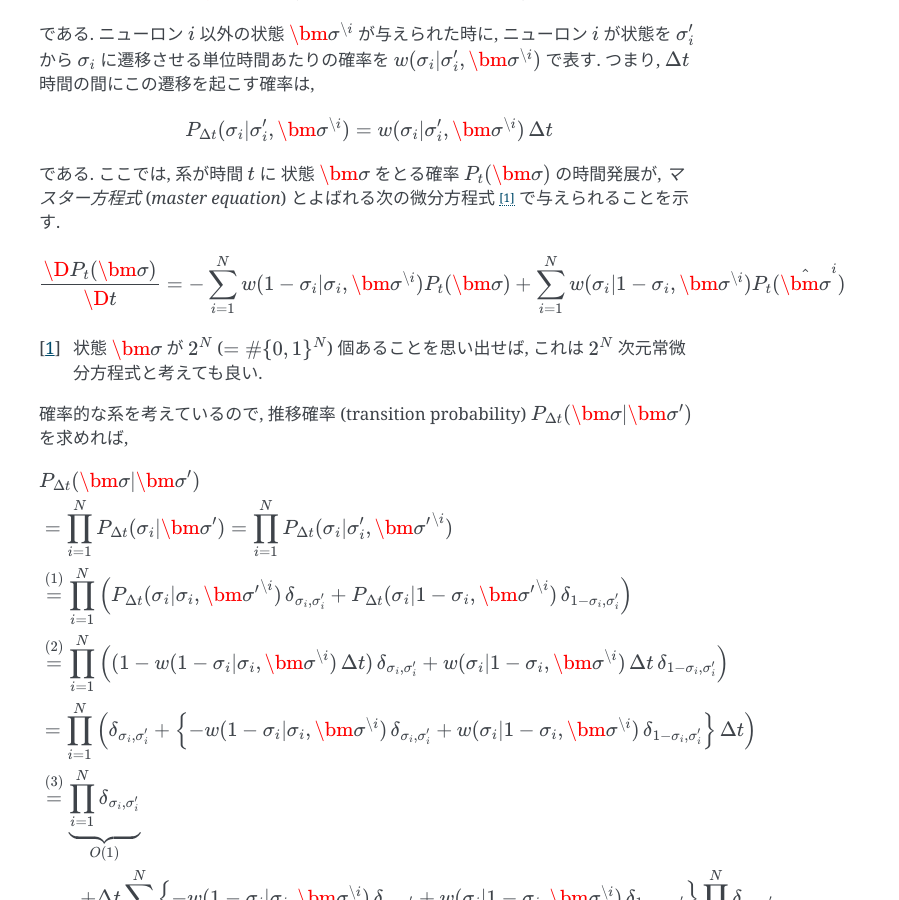
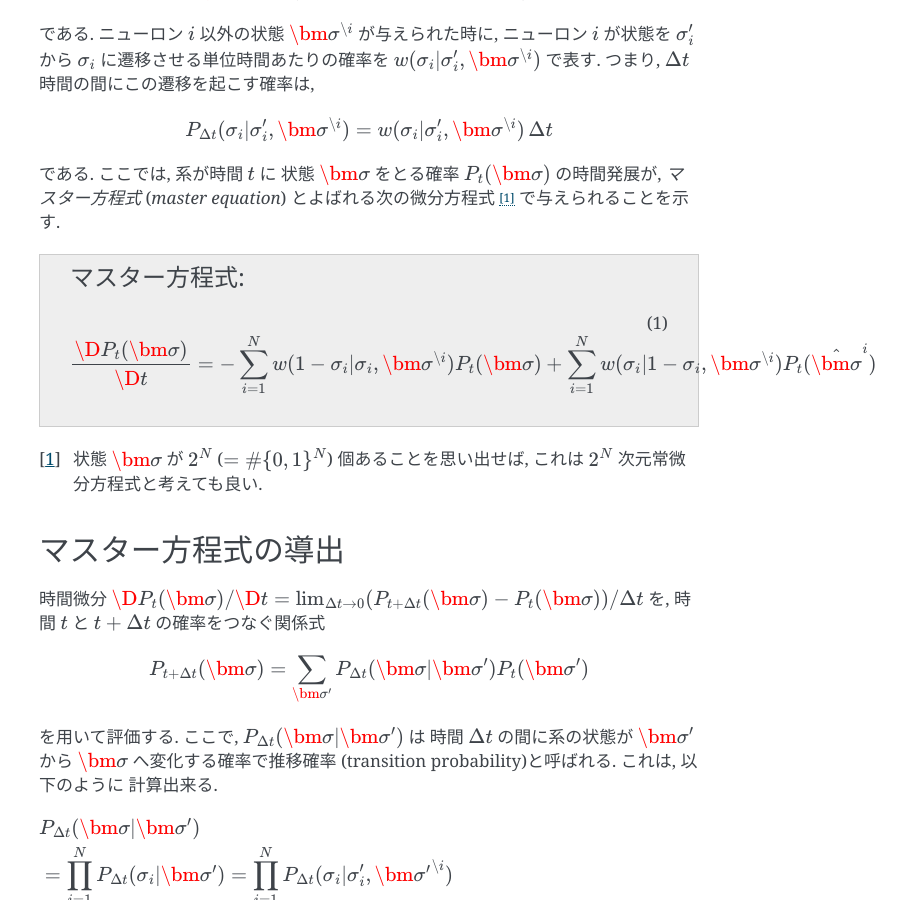
Before and after one commit to tkf/balance-tutorial-ja, a Sphinx documentation site: the page built from source/master_equation.rst, in a window 1280 px wide and 900 px high, scrolled down 410 px. Shown: the whole window, without its empty margins (381-1280 px from the left). Built offline with Sphinx 7.4.7, drawn with Linux system fonts in a browser that asks for light colours; formulas are drawn with MathJax 3; some of the changed text lies outside the part shown.

Commit message:
マスター方程式の説明を追加

```diff
--- a/source/master_equation.rst
+++ b/source/master_equation.rst
@@ -45,21 +45,40 @@
 :dfn:`マスター方程式` (:dfn:`master equation`) とよばれる次の微分方程式 [#]_
 で与えられることを示す.
 
-.. math::
+.. admonition:: マスター方程式
 
-   \frac{\D P_t(\bm \sigma)}{\D t} =
-   - \sum_{i=1}^N
-     w(1 - \sigma_i | \sigma_i, \bm{\sigma}^{\setminus i})
-     P_t(\bm \sigma)
-   + \sum_{i=1}^N
-     w(\sigma_i | 1 - \sigma_i, \bm{\sigma}^{\setminus i})
-     P_t(\hat{\bm{\sigma}}^{i})
+   .. math::
+      :label: master-equation
+
+      \frac{\D P_t(\bm \sigma)}{\D t} =
+      - \sum_{i=1}^N
+        w(1 - \sigma_i | \sigma_i, \bm{\sigma}^{\setminus i})
+        P_t(\bm \sigma)
+      + \sum_{i=1}^N
+        w(\sigma_i | 1 - \sigma_i, \bm{\sigma}^{\setminus i})
+        P_t(\hat{\bm{\sigma}}^{i})
 
 .. [#] 状態 :math:`\bm \sigma` が :math:`2^N` (:math:`= \# \{0, 1\}^N`)
    個あることを思い出せば, これは :math:`2^N` 次元常微分方程式と考えても良い.
 
-確率的な系を考えているので, 推移確率 (transition probability)
-:math:`P_{\Delta t}(\bm \sigma | \bm \sigma')` を求めれば,
+マスター方程式の導出
+====================
+
+時間微分
+:math:`{\D P_t(\bm \sigma)}/{\D t} = \lim_{\Delta t \to 0}
+(P_{t+\Delta t}(\bm \sigma) - P_t(\bm \sigma))/\Delta t` を,
+時間 :math:`t` と :math:`t+\Delta t` の確率をつなぐ関係式
+
+.. math::
+
+   P_{t+\Delta t}(\bm \sigma)
+   =
+   \sum_{\bm \sigma'} P_{\Delta t}(\bm \sigma | \bm \sigma') P_t(\bm \sigma')
+
+を用いて評価する. ここで, :math:`P_{\Delta t}(\bm \sigma | \bm \sigma')` は
+時間 :math:`\Delta t` の間に系の状態が :math:`\bm \sigma'` から :math:`\bm \sigma`
+へ変化する確率で推移確率 (transition probability)と呼ばれる. これは, 以下のように
+計算出来る.
 
 .. math::
 
@@ -186,3 +205,6 @@
          P_t(\hat{\bm{\sigma}}^{i})
      }_{= \D P_t(\bm \sigma)/\D t}
      + O(\Delta t)
+
+この式の極限 :math:`\Delta t \to 0` で消えない第1項と第2項は確かに式
+:eq:`master-equation` の右辺である.
```
